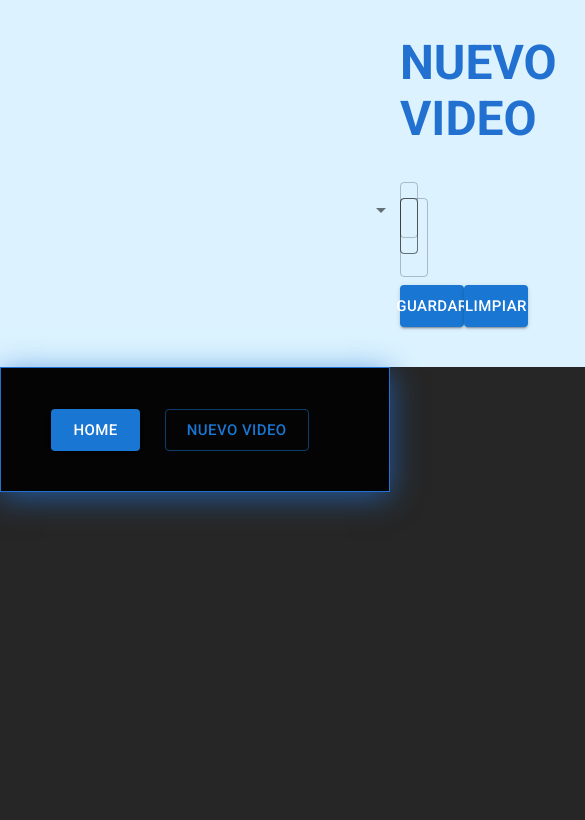
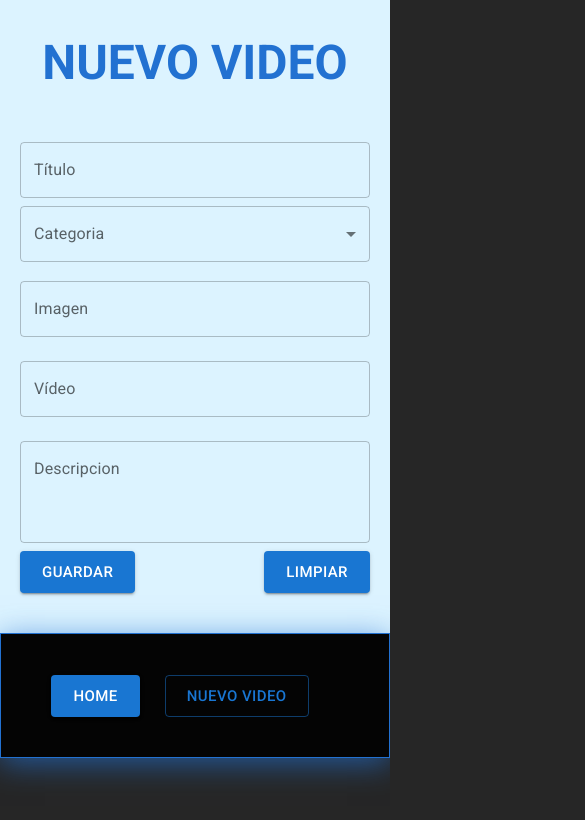
Before and after one commit to Kosmas1122/Challenge_AluraFlix, a React (Vite) app: page /NuevoVideo in a window 390 px wide. Shown: the top 820 px of the page, 585 px wide, since content can reach past the window. Built offline with nearby package versions, Linux system fonts and the light colour scheme.

Commit message:
<NuevoVideo/> Responsivo --> OK.

```diff
--- a/src/pages/NuevoVideo.jsx
+++ b/src/pages/NuevoVideo.jsx
@@ -11,10 +11,8 @@ import "@fontsource/roboto/500.css";
 import "@fontsource/roboto/700.css";
 
 
-
 const FormStyled = styled.form`
   background-color: #dcf3ff;
-  padding: 0px 400px 40px 400px;
 
   h1 {
     padding: 35px 0px;
@@ -22,7 +20,20 @@ const FormStyled = styled.form`
     font-weight: 700;
     color: #2271d1;
   }
+
+  @media (max-width: 430px) {
+    padding: 0px 20px 40px 20px;
+  }
+
+  @media (min-width: 431px) and (max-width: 1023px) {
+    padding: 0px 60px 30px 60px;
+  }
+
+  @media (min-width: 1024px) {
+    padding: 0px 300px 50px 300px;
+  }
 `;
+
 
 export default function NuevoVideo() {
   return (
```
